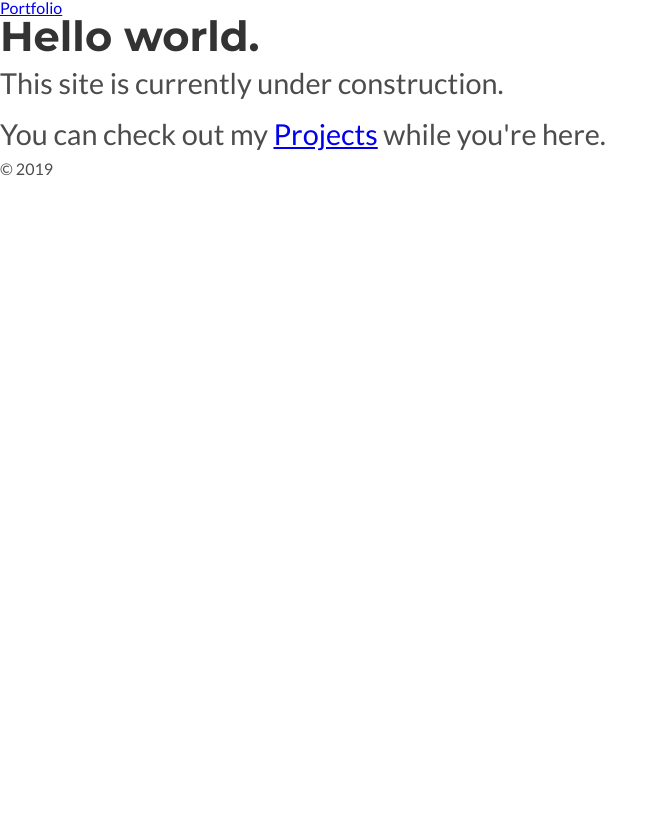
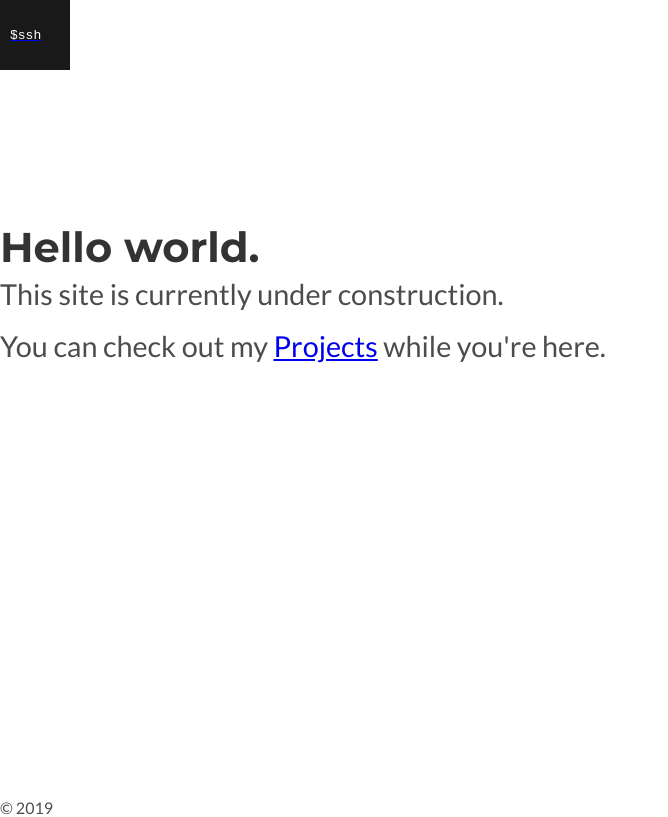
Before and after one commit to synnovsh/synnovsh.github.io, a Gatsby site in the folder web/: page / in a window 1280 px wide. Shown: the whole page, without its empty margins (0-668 px from the left). Built offline with nearby package versions, Linux system fonts and the light colour scheme; Gatsby itself is replaced by a stand-in of ours.

Commit message:
Add header

```diff
--- a/web/src/components/header.js
+++ b/web/src/components/header.js
@@ -1,21 +1,56 @@
 import { Link } from "gatsby"
-import PropTypes from "prop-types"
 import React from "react"
+import styled, { keyframes } from "styled-components"
 
-const Header = ({ siteTitle }) => (
-  <header>
-    <div>
-      <Link to="/">{siteTitle}</Link>
-    </div>
-  </header>
+const Head = styled.header``
+
+const Nav = styled.nav`
+  position: fixed;
+  height: 50px;
+`
+
+const blink = keyframes`
+  from, to {
+    border-color: transparent
+  }
+  50% {
+    border-color: white;
+  }
+`
+const Logo = styled.div`
+  display: inline-block;
+  background-color: rgba(0, 0, 0, 0.9);
+  width: 50px;
+  height: 100%;
+  text-decoration: none;
+  color: white;
+  font-family: monospace;
+  padding: 10px;
+  display: flex;
+  align-items: center;
+  aling-content: center;
+
+  .typewrite {
+    display: inline-block;
+    overflow: hidden;
+    white-space: nowrap;
+    border-right: 4px solid white;
+    box-sizing: border-box;
+    animation: ${blink} 1s step-end infinite;
+  }
+`
+
+const Header = () => (
+  <Head>
+    <Nav>
+      <Link to="/">
+        <Logo>
+          <span>{`$ `}</span>
+          <div className="typewrite">ssh</div>
+        </Logo>
+      </Link>
+    </Nav>
+  </Head>
 )
 
-Header.propTypes = {
-  siteTitle: PropTypes.string,
-}
-
-Header.defaultProps = {
-  siteTitle: ``,
-}
-
 export default Header
--- a/web/src/components/layout.js
+++ b/web/src/components/layout.js
@@ -12,7 +12,12 @@ import "./typography.css"
 import Header from "./header"
 
 const Content = styled.div`
+  display: flex;
+  min-height: 100vh;
+  flex-direction: column;
   main {
+    flex: 1;
+    padding-top: 100px;
     img {
       max-width: 100%;
     }
--- a/web/src/pages/index.js
+++ b/web/src/pages/index.js
@@ -6,6 +6,11 @@ import Layout from "../components/layout"
 import SEO from "../components/seo"
 
 const Main = styled.div`
+  display: flex;
+  height: 50vh;
+  flex-direction: column;
+  align-content: center;
+  justify-content: center;
   p {
     font-size: calc(1em + 1vw);
   }
```
Also changed, not shown: web/src/templates/project.js (+7 -10 lines).
